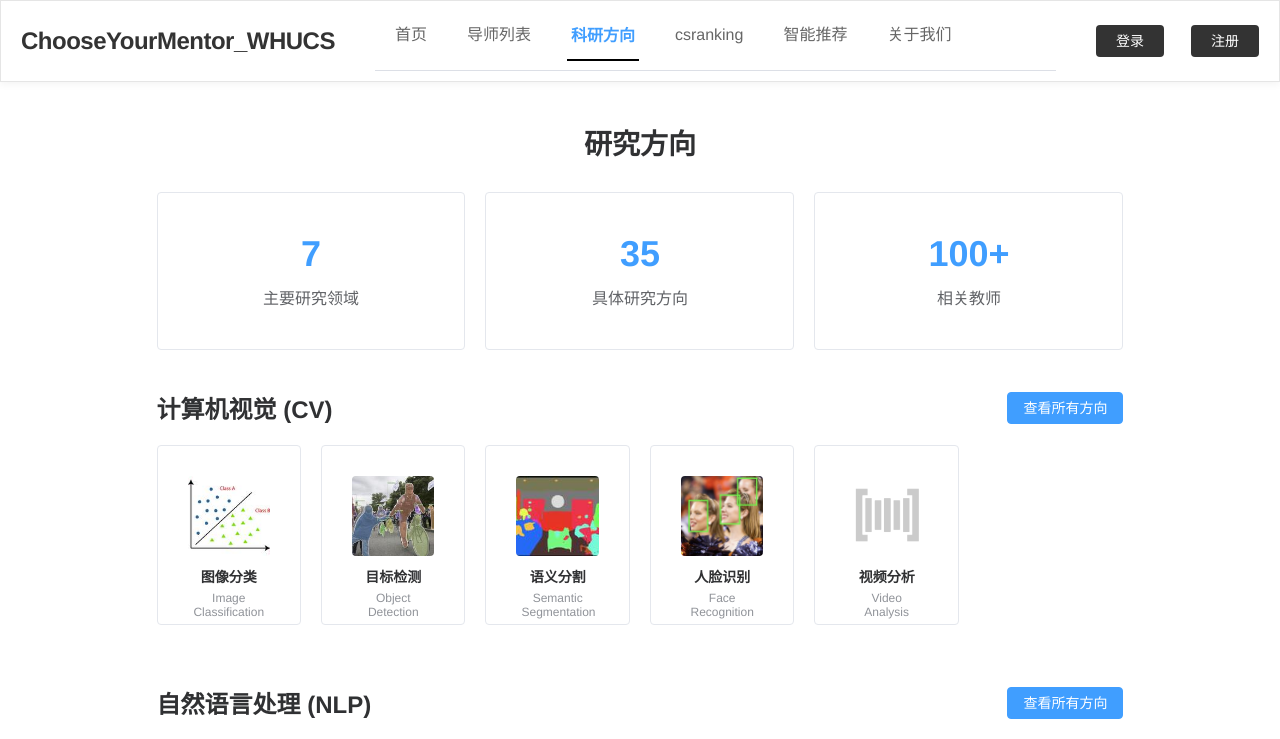
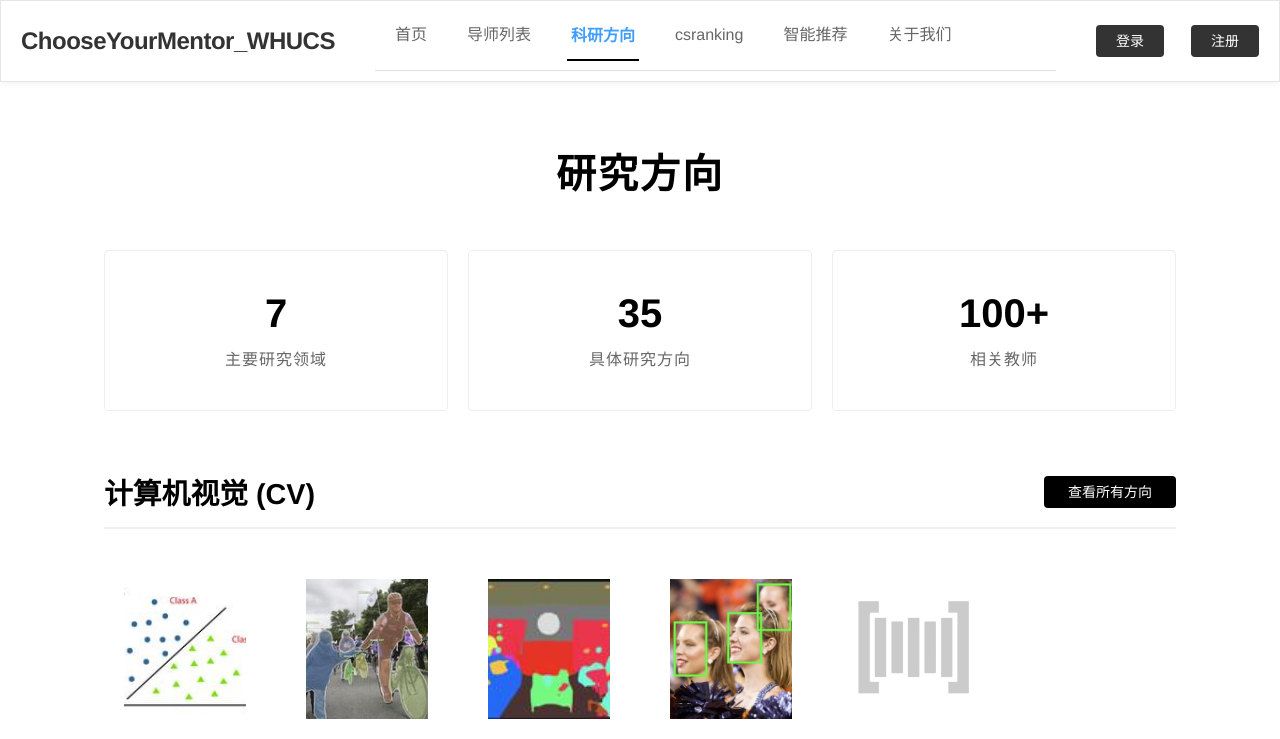
Before and after one commit to Dige945/MentorSelectGuide_WHUCS, a Vue app in the folder UI_vue/ui/: page /research in a window 1280 px wide. Shown: the top 739 px of the page. Built offline with nearby package versions, Linux system fonts and the light colour scheme; what vue-kinesis would draw is missing.

Commit message:
完成了科研方向显示的全部功能

```diff
--- a/UI_vue/ui/src/views/ResearchDirection.vue
+++ b/UI_vue/ui/src/views/ResearchDirection.vue
@@ -1,66 +1,126 @@
 <template>
   <div class="research-container">
-    <h1 class="page-title">研究方向</h1>
+    <h1 class="page-title" data-aos="fade-down">研究方向</h1>
 
-    <div class="research-stats">
+    <div class="research-stats" data-aos="fade-up" data-aos-delay="200">
       <el-row :gutter="20">
         <el-col :span="8">
           <el-card shadow="hover" class="stat-card">
-            <div class="stat-number">7</div>
-            <div class="stat-label">主要研究领域</div>
+            <div class="stat-content">
+              <div class="stat-number animate-number">7</div>
+              <div class="stat-label">主要研究领域</div>
+            </div>
           </el-card>
         </el-col>
         <el-col :span="8">
           <el-card shadow="hover" class="stat-card">
-            <div class="stat-number">35</div>
-            <div class="stat-label">具体研究方向</div>
+            <div class="stat-content">
+              <div class="stat-number animate-number">35</div>
+              <div class="stat-label">具体研究方向</div>
+            </div>
           </el-card>
         </el-col>
         <el-col :span="8">
           <el-card shadow="hover" class="stat-card">
-            <div class="stat-number">100+</div>
-            <div class="stat-label">相关教师</div>
+            <div class="stat-content">
+              <div class="stat-number animate-number">100+</div>
+              <div class="stat-label">相关教师</div>
+            </div>
           </el-card>
         </el-col>
       </el-row>
     </div>
 
     <div class="research-areas">
-      <div v-for="area in researchAreas" :key="area.id" class="area-section">
+      <div v-for="(area, index) in researchAreas"
+           :key="area.id"
+           class="area-section">
         <div class="area-header">
           <h2>{{ area.name }}</h2>
-          <el-button type="primary" @click="navigateToArea(area.id)">
+          <el-button
+            type="primary"
+            class="view-all-btn"
+            @click="navigateToArea(area.id)"
+          >
             查看所有方向
           </el-button>
         </div>
         <el-row :gutter="20">
-          <el-col :span="4" v-for="direction in area.directions.slice(0, 5)" :key="direction.id">
+          <el-col
+            :span="4"
+            v-for="direction in area.directions.slice(0, 5)"
+            :key="direction.id"
+          >
             <el-card
               shadow="hover"
               class="direction-card"
-              @click="navigateToTask(direction.id)"
             >
-              <div class="direction-image">
-                <img :src="require(`@/assets/research/${direction.image}`)" :alt="direction.name">
+              <div class="direction-image-container">
+                <div class="direction-image">
+                  <img :src="require(`@/assets/research/${direction.image}`)" :alt="direction.name">
+                </div>
+                <div class="image-overlay"></div>
               </div>
               <div class="direction-content">
                 <div class="direction-name">{{ direction.name }}</div>
                 <div class="direction-en-name">{{ direction.enName }}</div>
+                <div class="direction-buttons">
+                  <el-button
+                    type="text"
+                    class="detail-btn"
+                    @click="navigateToPapersWithCode(direction)"
+                  >
+                    具体详情
+                  </el-button>
+                  <el-button
+                    type="text"
+                    class="ai-btn"
+                    @click="showAIDescription(direction)"
+                  >
+                    问AI
+                  </el-button>
+                </div>
               </div>
             </el-card>
           </el-col>
         </el-row>
       </div>
     </div>
+
+    <el-dialog
+      v-model="dialogVisible"
+      :title="currentDirection ? currentDirection.name + '研究方向介绍' : '研究方向介绍'"
+      width="50%"
+      class="custom-dialog"
+      @close="handleClose"
+    >
+      <div class="ai-description">
+        <div v-if="aiDescription" v-html="formattedDescription"></div>
+        <div v-else class="loading-text">
+          <el-icon class="is-loading"><Loading /></el-icon>
+          正在生成介绍...
+        </div>
+      </div>
+    </el-dialog>
   </div>
 </template>
 
 <script>
+import { ElLoading } from 'element-plus'
+import { Loading } from '@element-plus/icons-vue'
+import { marked } from 'marked'
+
 export default {
   name: 'ResearchDirection',
+  components: {
+    Loading
+  },
   data() {
     return {
       searchQuery: this.$route.query.search || '',
+      dialogVisible: false,
+      currentDirection: null,
+      aiDescription: '',
       researchAreas: [
         {
           id: 'cv',
@@ -142,6 +202,13 @@ export default {
       ]
     }
   },
+  computed: {
+    formattedDescription() {
+      if (!this.aiDescription) return '';
+      // Using marked to convert markdown to HTML
+      return marked(this.aiDescription);
+    }
+  },
   watch: {
     '$route.query.search': {
       handler(newVal) {
@@ -176,10 +243,75 @@ export default {
       }
     },
     navigateToArea(areaId) {
-      this.$router.push(`/area/${areaId}`)
+      // 领域ID到PapersWithCode领域名称的映射
+      const areaMapping = {
+        'cv': 'computer-vision',
+        'nlp': 'natural-language-processing',
+        'methodology': 'methodology',
+        'graphs': 'graphs',
+        'code': 'code',
+        'multimodal': 'multimodal',
+        'speech': 'speech',
+        'robotics': 'robotics'
+      };
+
+      const paperswithcodeArea = areaMapping[areaId] || areaId;
+      window.open(`https://paperswithcode.com/area/${paperswithcodeArea}`, '_blank');
     },
     navigateToTask(taskId) {
       this.$router.push(`/tasks/${taskId}`)
+    },
+    navigateToPapersWithCode(direction) {
+      // 这里需要根据实际的研究方向ID构建PapersWithCode的URL
+      const baseUrl = 'https://paperswithcode.com/task/';
+      const url = baseUrl + direction.id;
+      window.open(url, '_blank');
+    },
+    formatDescription(text) {
+      // 将换行符转换为HTML换行
+      return text.replace(/\n/g, '<br>')
+    },
+
+    async showAIDescription(direction) {
+      this.dialogVisible = true;
+      this.currentDirection = direction;
+      this.aiDescription = '';
+
+      try {
+        const response = await fetch('/api/deepSeek/direction/intro', {
+          method: 'POST',
+          headers: {
+            'Content-Type': 'application/json',
+          },
+          body: JSON.stringify({ direction: direction.name })
+        });
+
+        const reader = response.body.getReader();
+        const decoder = new TextDecoder();
+
+        while (true) {
+          const { value, done } = await reader.read();
+          if (done) break;
+
+          const text = decoder.decode(value);
+          // Clean up the text and handle line breaks
+          const cleanText = text
+            .replace(/data:/g, '')
+            .replace(/\n\s*\n/g, '\n\n')
+            .trim();
+
+          this.aiDescription += cleanText;
+        }
+      } catch (error) {
+        console.error('Error:', error);
+        this.$message.error('获取研究方向介绍失败');
+      }
+    },
+
+    handleClose() {
+      this.dialogVisible = false
+      this.currentDirection = null
+      this.aiDescription = ''
     }
   }
 }
@@ -187,96 +319,231 @@ export default {
 
 <style scoped>
 .research-container {
-  padding: 20px;
+  padding: 40px;
+  background: #ffffff;
+  min-height: 100vh;
 }
 
 .page-title {
-  font-size: 28px;
-  color: #303133;
-  margin-bottom: 30px;
+  font-size: 2.5rem;
+  font-weight: 700;
+  color: #000;
+  text-align: center;
+  margin-bottom: 50px;
+  letter-spacing: 2px;
+}
+
+.research-stats {
+  margin-bottom: 60px;
+}
+
+.stat-card {
+  background: #fff;
+  border: 1px solid #eee;
+  transition: all 0.3s ease;
+  overflow: hidden;
+}
+
+.stat-card:hover {
+  transform: translateY(-5px);
+  box-shadow: 0 8px 16px rgba(0,0,0,0.1);
+}
+
+.stat-content {
+  padding: 20px;
   text-align: center;
 }
 
-.research-stats {
-  margin-bottom: 40px;
-}
-
-.stat-card {
-  text-align: center;
-  padding: 20px;
-}
-
 .stat-number {
-  font-size: 36px;
-  font-weight: bold;
-  color: #409EFF;
+  font-size: 2.5rem;
+  font-weight: 700;
+  color: #000;
   margin-bottom: 10px;
 }
 
+.animate-number {
+  opacity: 0;
+  animation: fadeInUp 0.6s ease forwards;
+}
+
 .stat-label {
-  font-size: 16px;
-  color: #606266;
+  font-size: 1rem;
+  color: #666;
+  letter-spacing: 1px;
 }
 
 .area-section {
-  margin-bottom: 40px;
+  margin-bottom: 60px;
 }
 
 .area-header {
   display: flex;
   justify-content: space-between;
   align-items: center;
-  margin-bottom: 20px;
+  margin-bottom: 30px;
+  padding-bottom: 15px;
+  border-bottom: 2px solid #f0f0f0;
 }
 
 .area-header h2 {
+  font-size: 1.8rem;
+  font-weight: 600;
+  color: #000;
   margin: 0;
-  font-size: 24px;
-  color: #303133;
+}
+
+.view-all-btn {
+  background: #000;
+  color: #fff;
+  border: none;
+  padding: 12px 24px;
+  border-radius: 4px;
+  transition: all 0.3s ease;
+}
+
+.view-all-btn:hover {
+  background: #333;
+  transform: translateY(-2px);
 }
 
 .direction-card {
-  cursor: pointer;
-  margin-bottom: 20px;
-  transition: all 0.3s;
-  padding: 10px;
-  height: 180px;
+  height: 280px;
+  transition: all 0.4s cubic-bezier(0.4, 0, 0.2, 1);
+  border: none;
+  background: #fff;
+  overflow: hidden;
 }
 
 .direction-card:hover {
-  transform: translateY(-5px);
-  box-shadow: 0 4px 12px rgba(0, 0, 0, 0.1);
+  transform: translateY(-8px);
+  box-shadow: 0 12px 24px rgba(0,0,0,0.1);
+}
+
+.direction-image-container {
+  position: relative;
+  height: 140px;
+  overflow: hidden;
 }
 
 .direction-image {
   width: 100%;
-  height: 80px;
-  overflow: hidden;
-  border-radius: 4px;
-  margin-bottom: 10px;
+  height: 100%;
+  transition: all 0.4s ease;
 }
 
 .direction-image img {
   width: 100%;
   height: 100%;
   object-fit: cover;
+  transition: all 0.4s ease;
+}
+
+.image-overlay {
+  position: absolute;
+  top: 0;
+  left: 0;
+  width: 100%;
+  height: 100%;
+  background: rgba(0,0,0,0.2);
+  opacity: 0;
+  transition: all 0.4s ease;
+}
+
+.direction-card:hover .direction-image img {
+  transform: scale(1.1);
+  filter: grayscale(0%);
+}
+
+.direction-card:hover .image-overlay {
+  opacity: 1;
 }
 
 .direction-content {
-  padding: 0 5px;
+  padding: 20px;
 }
 
 .direction-name {
-  font-size: 14px;
-  font-weight: bold;
-  color: #303133;
-  text-align: center;
+  font-size: 1.1rem;
+  font-weight: 600;
+  color: #000;
   margin-bottom: 5px;
 }
 
 .direction-en-name {
-  font-size: 12px;
-  color: #909399;
-  text-align: center;
+  font-size: 0.9rem;
+  color: #666;
+  margin-bottom: 15px;
+}
+
+.direction-buttons {
+  display: flex;
+  justify-content: space-between;
+  opacity: 0;
+  transform: translateY(10px);
+  transition: all 0.3s ease;
+}
+
+.direction-card:hover .direction-buttons {
+  opacity: 1;
+  transform: translateY(0);
+}
+
+.detail-btn, .ai-btn {
+  color: #000;
+  padding: 0;
+  font-size: 0.9rem;
+  transition: all 0.3s ease;
+}
+
+.detail-btn:hover, .ai-btn:hover {
+  color: #666;
+  transform: translateX(5px);
+}
+
+.custom-dialog {
+  border-radius: 8px;
+}
+
+.loading-text {
+  display: flex;
+  align-items: center;
+  justify-content: center;
+  gap: 10px;
+  color: #666;
+}
+
+@keyframes fadeInUp {
+  from {
+    opacity: 0;
+    transform: translateY(20px);
+  }
+  to {
+    opacity: 1;
+    transform: translateY(0);
+  }
+}
+
+/* 响应式设计 */
+@media (max-width: 768px) {
+  .research-container {
+    padding: 20px;
+  }
+
+  .page-title {
+    font-size: 2rem;
+  }
+
+  .stat-number {
+    font-size: 2rem;
+  }
+
+  .area-header {
+    flex-direction: column;
+    gap: 15px;
+  }
+
+  .direction-card {
+    height: auto;
+  }
 }
 </style>
```
Also changed, not shown: UI_vue/ui/src/views/TeacherDetail.vue (indentation only), 1 other file (tests, documents, lock files or other folders).
